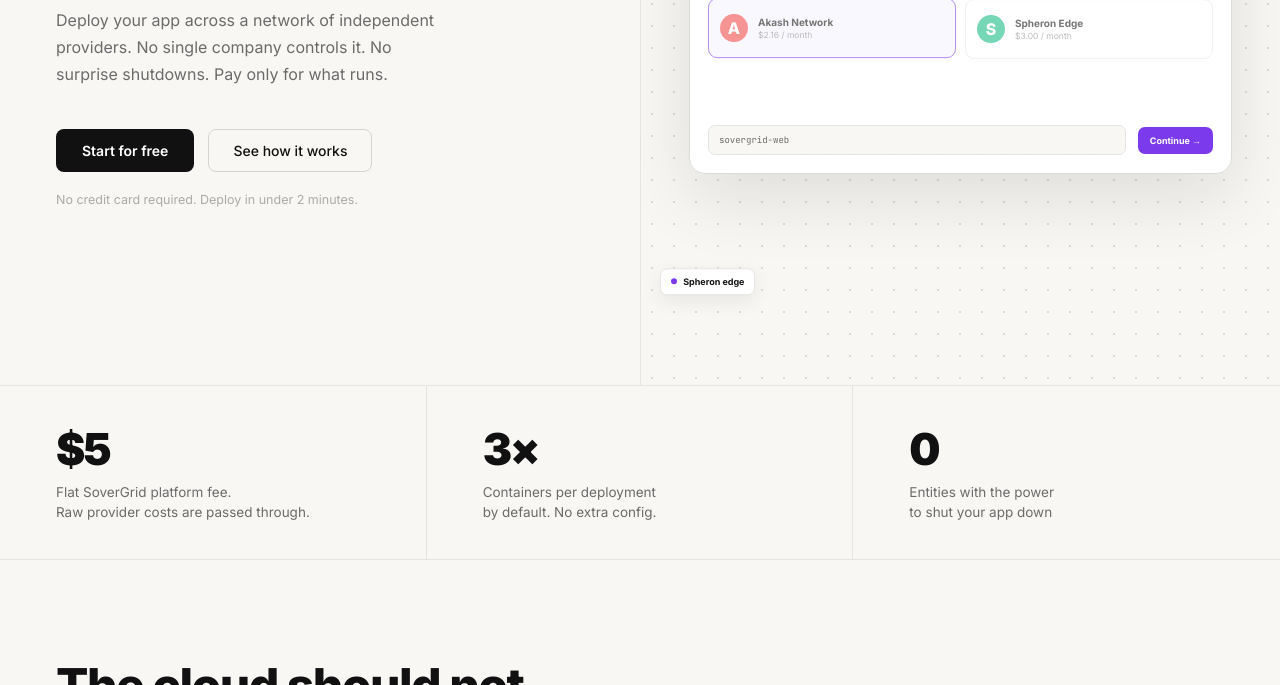
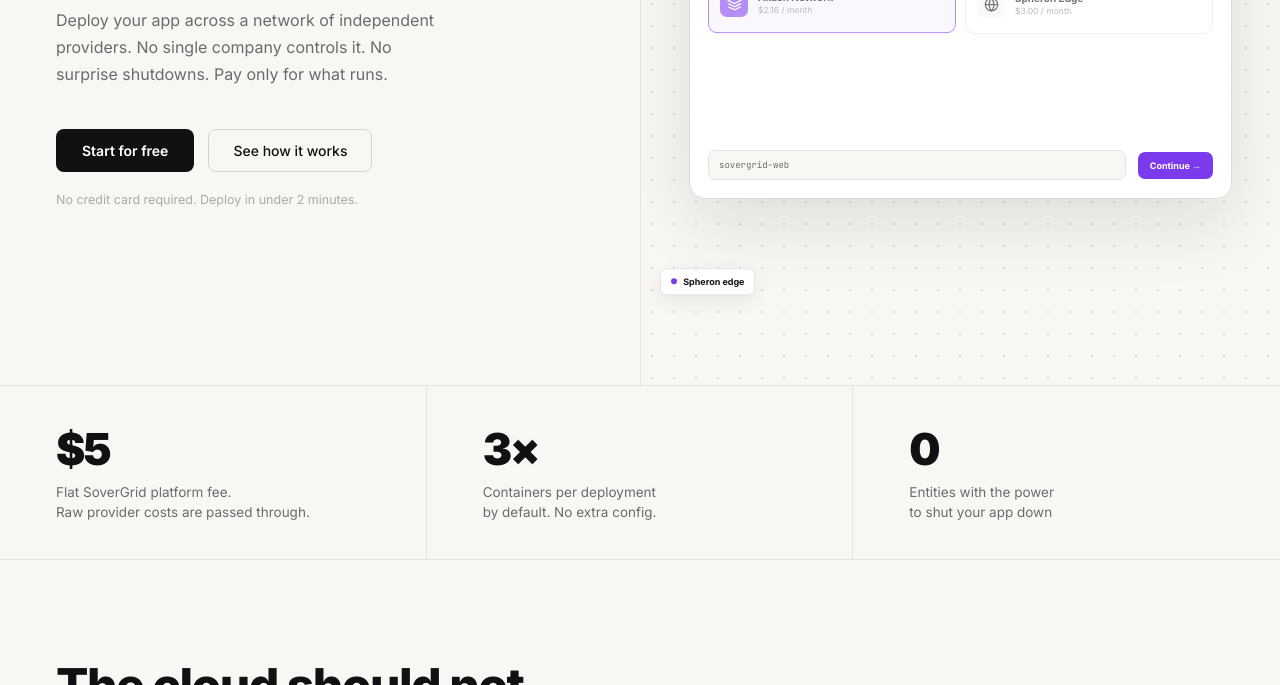
Before and after one commit to sovergrid/sovergrid-dashboard, a plain HTML site: page index.html in a window 1280 px wide. Shown: the part 415-1100 px from the top of the page. Drawn offline with Linux system fonts and the light colour scheme.

Commit message:
fix: update demo sizing, add provider SVGs, and anonymise repo names

```diff
--- a/index.html
+++ b/index.html
@@ -195,7 +195,7 @@
     .demo-step.active { color:#111; font-weight:700; }
     .demo-step.active .demo-step-num { background:#7C3AED; border-color:#7C3AED; color:#fff; }
     .demo-step.done .demo-step-num { background:#22C55E; border-color:#22C55E; color:#fff; }
-    .demo-body { padding:18px; position:relative; min-height:220px; }
+    .demo-body { padding:18px; display:flex; flex-direction:column; min-height:270px; }
     .demo-step-content { display:none; animation: fadeIn .3s ease; }
     .demo-step-content.active { display:block; }
     @keyframes fadeIn { from { opacity:0; transform:translateY(5px); } to { opacity:1; transform:translateY(0); } }
@@ -208,7 +208,7 @@
     .demo-option-icon svg { width:15px; height:15px; }
     .demo-option-name { display:block; font-size:10px; font-weight:700; }
     .demo-option-desc { display:block; font-size:8.5px; color:#888; margin-top:2px; }
-    .demo-footer { display:flex; align-items:center; justify-content:space-between; gap:12px; position:absolute; bottom:18px; left:18px; right:18px; }
+    .demo-footer { display:flex; align-items:center; justify-content:space-between; gap:12px; margin-top:auto; padding-top:16px; }
     .demo-app-name { flex:1; background:#F8F7F4; border:1px solid #E4E4E0; border-radius:7px; padding:8px 10px; font:9px 'JetBrains Mono',monospace; color:#6B6B6B; }
     .demo-action { border:0; border-radius:7px; background:#7C3AED; color:#fff; padding:8px 12px; font-size:9px; font-weight:700; }
     .demo-status { position:absolute; right:18px; bottom:18px; display:flex; align-items:center; gap:8px; background:#111; color:#fff; border-radius:8px; padding:9px 12px; font-size:9px; font-weight:600; box-shadow:0 8px 24px rgba(0,0,0,.18); opacity:0; transform:translateY(8px); transition:opacity .25s, transform .25s; }
@@ -592,11 +592,11 @@
           <div style="display:flex; flex-direction:column; gap:9px;">
             <div class="demo-option selected" style="min-height:50px;">
               <span class="demo-option-icon"><svg viewBox="0 0 24 24" fill="none" stroke="currentColor" stroke-width="2" width="16" height="16"><path d="M9 19c-5 1.5-5-2.5-7-3m14 6v-3.87a3.37 3.37 0 0 0-.94-2.61c3.14-.35 6.44-1.54 6.44-7A5.44 5.44 0 0 0 20 4.77 5.07 5.07 0 0 0 19.91 1S18.73.65 16 2.48a13.38 13.38 0 0 0-7 0C6.27.65 5.09 1 5.09 1A5.07 5.07 0 0 0 5 4.77a5.44 5.44 0 0 0-1.5 3.78c0 5.42 3.3 6.61 6.44 7A3.37 3.37 0 0 0 9 18.13V22"></path></svg></span>
-              <span><span class="demo-option-name">joel819/sovergrid-web</span><span class="demo-option-desc">main branch</span></span>
+              <span><span class="demo-option-name">acme-corp/sovergrid-web</span><span class="demo-option-desc">main branch</span></span>
             </div>
             <div class="demo-option" style="min-height:50px;">
               <span class="demo-option-icon"><svg viewBox="0 0 24 24" fill="none" stroke="currentColor" stroke-width="2" width="16" height="16"><rect x="2" y="3" width="20" height="14" rx="2"></rect><path d="M8 21h8M12 17v4"></path></svg></span>
-              <span><span class="demo-option-name">Docker Image</span><span class="demo-option-desc">joel819/sovergrid-web:latest</span></span>
+              <span><span class="demo-option-name">Docker Image</span><span class="demo-option-desc">acme-corp/sovergrid-web:latest</span></span>
             </div>
           </div>
         </div>
@@ -606,11 +606,11 @@
           <div class="demo-question">Select decentralised provider</div>
           <div class="demo-grid">
             <div class="demo-option selected" style="min-height:60px;">
-              <span class="demo-option-icon" style="background:#EF4444; color:#fff; font-weight:800; border-radius:14px;">A</span>
+              <span class="demo-option-icon"><svg viewBox="0 0 24 24" fill="none" stroke="currentColor" stroke-width="2"><polygon points="12 2 2 7 12 12 22 7 12 2"/><polyline points="2 17 12 22 22 17"/><polyline points="2 12 12 17 22 12"/></svg></span>
               <span><span class="demo-option-name">Akash Network</span><span class="demo-option-desc">$2.16 / month</span></span>
             </div>
             <div class="demo-option" style="min-height:60px;">
-              <span class="demo-option-icon" style="background:#10B981; color:#fff; font-weight:800; border-radius:14px;">S</span>
+              <span class="demo-option-icon"><svg viewBox="0 0 24 24" fill="none" stroke="currentColor" stroke-width="2"><circle cx="12" cy="12" r="10"/><path d="M12 2a15.3 15.3 0 0 1 4 10 15.3 15.3 0 0 1-4 10 15.3 15.3 0 0 1-4-10 15.3 15.3 0 0 1 4-10z"/><path d="M2 12h20"/></svg></span>
               <span><span class="demo-option-name">Spheron Edge</span><span class="demo-option-desc">$3.00 / month</span></span>
             </div>
           </div>
```
